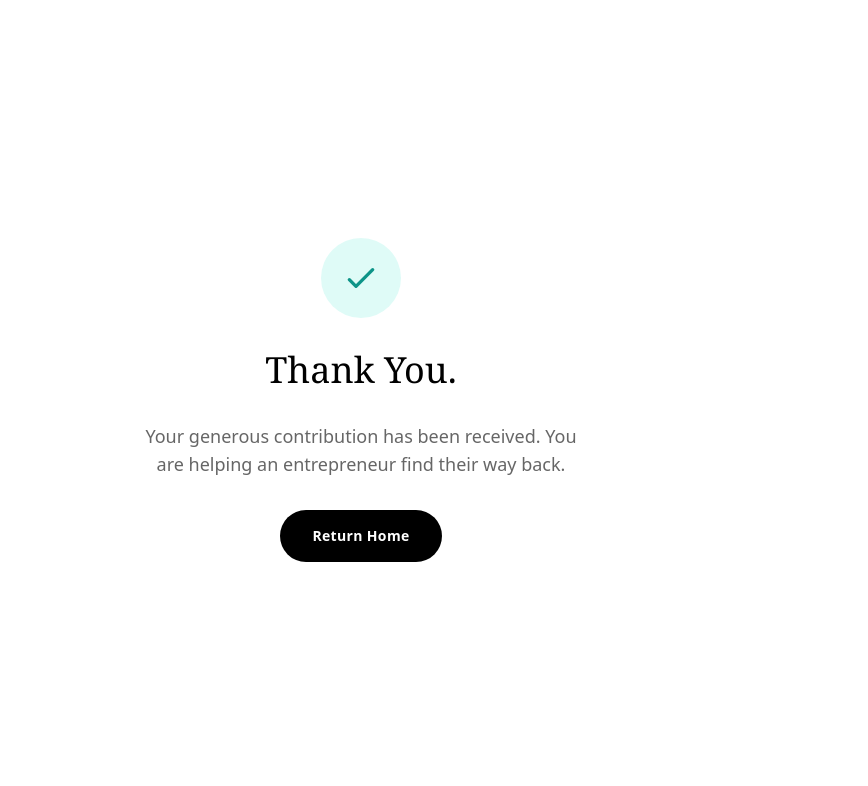
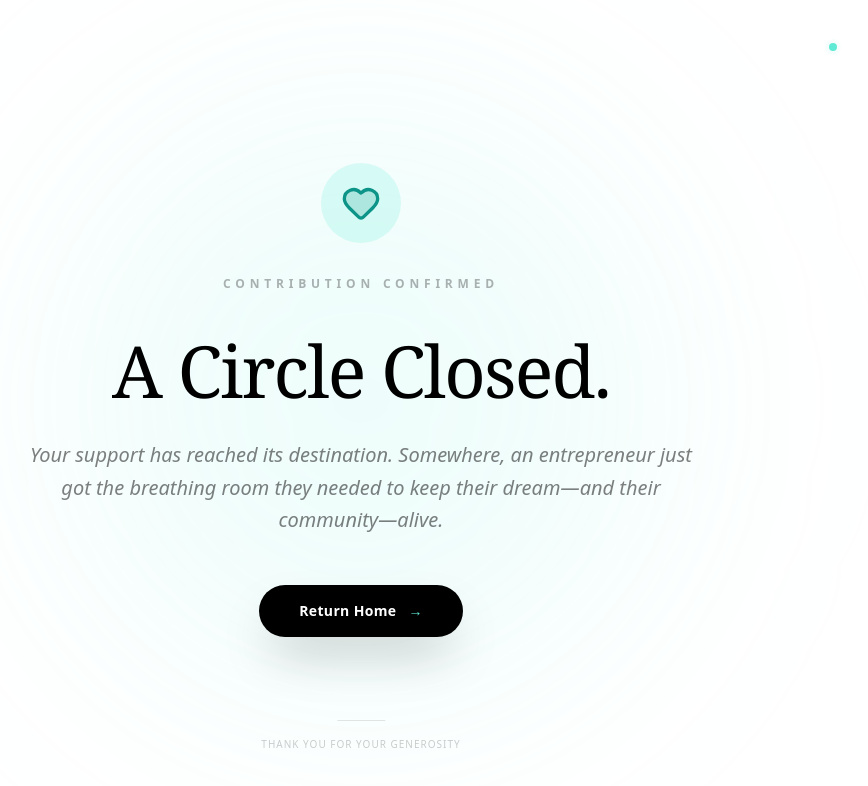
Before and after one commit to mattarna/entrepreneur-not-alone, a Next.js app: page /success in a window 1280 px wide. Shown: the top 786 px of the page, without its empty margins (279-1147 px from the left). Built offline with nearby package versions, Linux system fonts and the light colour scheme.

Commit message:
Optimize success and cancel pages design

```diff
--- a/app/cancel/page.tsx
+++ b/app/cancel/page.tsx
@@ -1,25 +1,66 @@
-import Link from 'next/link';
+'use client'
+
+import Link from 'next/link'
+import { motion } from 'framer-motion'
+import { X } from 'lucide-react'
+import Header from '@/components/shared/Header'
 
 export default function CancelPage() {
   return (
-    <main className="min-h-screen flex items-center justify-center bg-white px-6">
-      <div className="max-w-md w-full text-center space-y-8">
-        <div className="w-20 h-20 bg-gray-100 rounded-full flex items-center justify-center mx-auto">
-          <svg className="w-10 h-10 text-gray-400" fill="none" stroke="currentColor" viewBox="0 0 24 24">
-            <path strokeLinecap="round" strokeLinejoin="round" strokeWidth="2" d="M6 18L18 6M6 6l12 12" />
-          </svg>
-        </div>
-        <h1 className="text-4xl font-medium font-serif text-black">Payment Cancelled</h1>
-        <p className="text-lg text-black/60 font-sans">
-          The donation process was not completed. No funds have been charged.
-        </p>
-        <Link
-          href="/"
-          className="inline-block bg-black text-white px-8 py-4 rounded-full font-bold text-sm tracking-wide transition-all hover:bg-black/90"
+    <main className="min-h-screen bg-white flex flex-col items-center justify-center px-4 relative overflow-hidden">
+      <Header />
+
+      {/* Background decoration */}
+      <div className="absolute top-1/2 left-1/2 -translate-x-1/2 -translate-y-1/2 w-[600px] h-[600px] bg-black/5 rounded-full blur-[120px] pointer-events-none" />
+
+      <div className="relative z-10 text-center max-w-2xl mx-auto">
+        <motion.div
+          initial={{ opacity: 0, scale: 0.9 }}
+          animate={{ opacity: 1, scale: 1 }}
+          transition={{ duration: 0.8 }}
+          className="mb-8 flex justify-center"
         >
-          Try Again
-        </Link>
+          <div className="w-20 h-20 bg-black/5 rounded-full flex items-center justify-center">
+            <X className="w-10 h-10 text-black/40" />
+          </div>
+        </motion.div>
+
+        <motion.div
+          initial={{ opacity: 0, y: 20 }}
+          animate={{ opacity: 1, y: 0 }}
+          transition={{ duration: 0.8, delay: 0.2 }}
+        >
+          <span className="text-[12px] font-bold uppercase tracking-[0.4em] text-black/30 mb-8 block font-sans">
+            Process Cancelled
+          </span>
+
+          <h1 className="text-4xl md:text-6xl lg:text-7xl font-medium text-black leading-tight tracking-tight mb-6 font-serif">
+            No pressure.
+          </h1>
+
+          <p className="text-lg md:text-xl text-black/50 font-light leading-relaxed mb-12 font-sans italic">
+            The donation process was not completed and no funds were charged.
+            We understand—support is a personal choice, and it should only happen when the moment feels right for you.
+          </p>
+
+          <div className="flex flex-col md:flex-row items-center justify-center gap-4">
+            <Link
+              href="/#donate"
+              className="inline-flex items-center gap-3 bg-[#5EEAD4] hover:bg-[#4fd9c3] text-black px-10 py-4 rounded-full font-bold text-sm tracking-wide transition-all active:scale-[0.98] shadow-2xl font-sans"
+            >
+              <span>Try Again</span>
+              <span>↻</span>
+            </Link>
+
+            <Link
+              href="/"
+              className="inline-flex items-center gap-3 bg-black/5 hover:bg-black/10 text-black px-10 py-4 rounded-full font-bold text-sm tracking-wide transition-all font-sans"
+            >
+              <span>Return Home</span>
+            </Link>
+          </div>
+        </motion.div>
       </div>
     </main>
-  );
+  )
 }
--- a/app/success/page.tsx
+++ b/app/success/page.tsx
@@ -1,25 +1,64 @@
-import Link from 'next/link';
+'use client'
+
+import Link from 'next/link'
+import { motion } from 'framer-motion'
+import { Heart } from 'lucide-react'
+import Header from '@/components/shared/Header'
 
 export default function SuccessPage() {
   return (
-    <main className="min-h-screen flex items-center justify-center bg-white px-6">
-      <div className="max-w-md w-full text-center space-y-8">
-        <div className="w-20 h-20 bg-[#5EEAD4]/20 rounded-full flex items-center justify-center mx-auto">
-          <svg className="w-10 h-10 text-[#0D9488]" fill="none" stroke="currentColor" viewBox="0 0 24 24">
-            <path strokeLinecap="round" strokeLinejoin="round" strokeWidth="2" d="M5 13l4 4L19 7" />
-          </svg>
-        </div>
-        <h1 className="text-4xl font-medium font-serif text-black">Thank You.</h1>
-        <p className="text-lg text-black/60 font-sans">
-          Your generous contribution has been received. You are helping an entrepreneur find their way back.
-        </p>
-        <Link
-          href="/"
-          className="inline-block bg-black text-white px-8 py-4 rounded-full font-bold text-sm tracking-wide transition-all hover:bg-black/90"
+    <main className="min-h-screen bg-white flex flex-col items-center justify-center px-4 relative overflow-hidden">
+      <Header />
+
+      {/* Background decoration */}
+      <div className="absolute top-1/2 left-1/2 -translate-x-1/2 -translate-y-1/2 w-[600px] h-[600px] bg-[#5EEAD4]/10 rounded-full blur-[120px] pointer-events-none" />
+
+      <div className="relative z-10 text-center max-w-2xl mx-auto">
+        <motion.div
+          initial={{ opacity: 0, scale: 0.9 }}
+          animate={{ opacity: 1, scale: 1 }}
+          transition={{ duration: 0.8 }}
+          className="mb-8 flex justify-center"
         >
-          Return Home
-        </Link>
+          <div className="w-20 h-20 bg-[#5EEAD4]/20 rounded-full flex items-center justify-center">
+            <Heart className="w-10 h-10 text-[#0D9488] fill-[#0D9488]/20" />
+          </div>
+        </motion.div>
+
+        <motion.div
+          initial={{ opacity: 0, y: 20 }}
+          animate={{ opacity: 1, y: 0 }}
+          transition={{ duration: 0.8, delay: 0.2 }}
+        >
+          <span className="text-[12px] font-bold uppercase tracking-[0.4em] text-black/30 mb-8 block font-sans">
+            Contribution Confirmed
+          </span>
+
+          <h1 className="text-4xl md:text-6xl lg:text-7xl font-medium text-black leading-tight tracking-tight mb-6 font-serif">
+            A Circle Closed.
+          </h1>
+
+          <p className="text-lg md:text-xl text-black/50 font-light leading-relaxed mb-12 font-sans italic">
+            Your support has reached its destination.
+            Somewhere, an entrepreneur just got the breathing room they needed
+            to keep their dream—and their community—alive.
+          </p>
+
+          <Link
+            href="/"
+            className="inline-flex items-center gap-3 bg-black hover:bg-black/90 text-white px-10 py-4 rounded-full font-bold text-sm tracking-wide transition-all active:scale-[0.98] shadow-2xl font-sans"
+          >
+            <span>Return Home</span>
+            <span className="text-[#5EEAD4]">→</span>
+          </Link>
+        </motion.div>
+      </div>
+
+      {/* Subtle bottom detail */}
+      <div className="absolute bottom-12 left-1/2 -translate-x-1/2">
+        <div className="h-px w-12 bg-black/10 mx-auto mb-4" />
+        <p className="text-[10px] text-black/20 uppercase tracking-widest font-sans text-center">Thank you for your generosity</p>
       </div>
     </main>
-  );
+  )
 }
```
